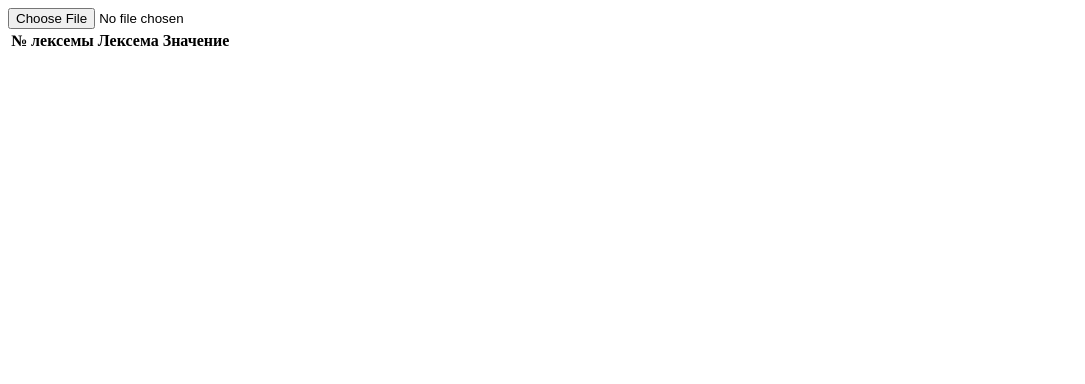
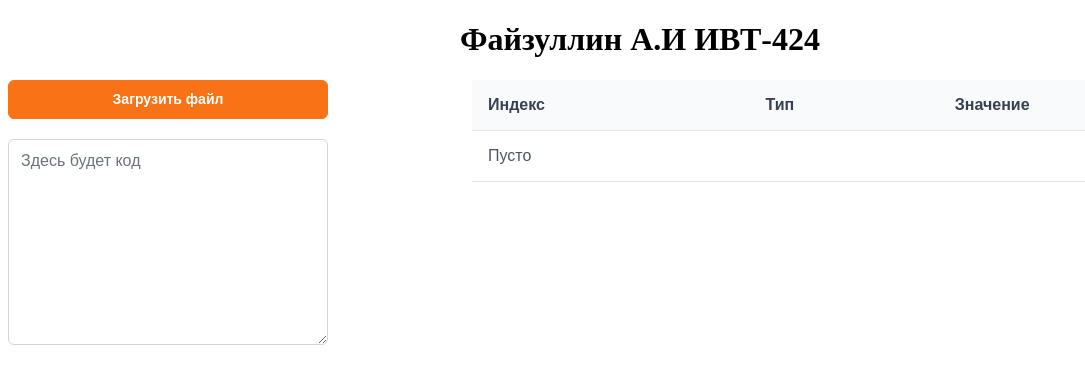
Before and after one commit to TNasiB/spo-complier, a React (Vite) app: page / in a window 1280 px wide. Shown: the top 384 px of the page, without its empty margins (0-1085 px from the left). Built offline with nearby package versions, Linux system fonts and the light colour scheme; a web font is replaced by a local one.

Commit message:
fix fazik

```diff
--- a/package.json
+++ b/package.json
@@ -10,6 +10,8 @@
     "preview": "vite preview"
   },
   "dependencies": {
+    "primereact": "^10.2.1",
+    "quill": "^1.3.7",
     "react": "^18.2.0",
     "react-dom": "^18.2.0",
     "sass": "^1.69.5"
--- a/src/App.tsx
+++ b/src/App.tsx
@@ -1,10 +1,17 @@
-import React, { useState } from "react";
+import React, { useRef, useState } from "react";
+import { Button } from "primereact/button";
+import { DataTable } from "primereact/datatable";
+import { Column } from "primereact/column";
+import { InputTextarea } from "primereact/inputtextarea";
+import { Message } from "primereact/message";
 
 const LoopOperatorAnalyzer: React.FC = () => {
   const [tokens, setTokens] = useState<
     { number: number; lexeme: string; value: string }[]
   >([]);
-  const [error, setError] = useState<string>("");
+  const [error, setError] = useState<string[]>([]);
+  const inputRef = useRef<HTMLInputElement | null>(null);
+  const [code, setCode] = useState("");
 
   const handleFileUpload = (event: React.ChangeEvent<HTMLInputElement>) => {
     const file = event.target.files && event.target.files[0];
@@ -14,6 +21,7 @@ const LoopOperatorAnalyzer: React.FC = () => {
       reader.onload = (e) => {
         if (e.target && e.target.result) {
           const content = e.target.result as string;
+          setCode(content);
           const lexemes = lexicalAnalysis(content);
           setTokens(lexemes);
         }
@@ -57,7 +65,7 @@ const LoopOperatorAnalyzer: React.FC = () => {
             value: word,
           });
         } else {
-          setError(`Ошибка в строке ${lineIndex + 1}: ${word}`);
+          setError((prev) => [...prev, `Ошибка в строке ${lineIndex + 1}: ${word}`]);
         }
       });
     });
@@ -67,26 +75,38 @@ const LoopOperatorAnalyzer: React.FC = () => {
 
   return (
     <div>
-      <input type="file" onChange={handleFileUpload} />
-      {error && <p>{error}</p>}
-      <table>
-        <thead>
-          <tr>
-            <th>№ лексемы</th>
-            <th>Лексема</th>
-            <th>Значение</th>
-          </tr>
-        </thead>
-        <tbody>
-          {tokens.map((token) => (
-            <tr key={token.number}>
-              <td>{token.number}</td>
-              <td>{token.lexeme}</td>
-              <td>{token.value}</td>
-            </tr>
-          ))}
-        </tbody>
-      </table>
+      <center>
+        <h1> Файзуллин А.И ИВТ-424</h1>
+        {error && <p>{error}</p>}
+      </center>
+
+      <div style={{ display: "flex", justifyContent: "space-between" }}>
+        <div style={{ display: "flex", flexDirection: "column", gap: "20px" }}>
+          <Button
+            size="small"
+            label="Загрузить файл"
+            severity="warning"
+            onClick={() => {
+              if (inputRef.current !== null) {
+                inputRef.current.click();
+              }
+            }}
+          />
+          <input
+            ref={inputRef}
+            style={{ display: "none" }}
+            type="file"
+            onChange={handleFileUpload}
+          />
+          <InputTextarea value={code} rows={10} cols={30} placeholder="Здесь будет код" />
+        </div>
+
+        <DataTable value={tokens} tableStyle={{ minWidth: "50rem" }} emptyMessage="Пусто">
+          <Column field="number" header="Индекс"></Column>
+          <Column field="lexeme" header="Тип"></Column>
+          <Column field="value" header="Значение"></Column>
+        </DataTable>
+      </div>
     </div>
   );
 };
--- a/src/main.tsx
+++ b/src/main.tsx
@@ -1,9 +1,13 @@
 import React from "react";
 import ReactDOM from "react-dom/client";
 import App from "./App.tsx";
+import { PrimeReactProvider } from "primereact/api";
+import "primereact/resources/themes/lara-light-cyan/theme.css";
 
 ReactDOM.createRoot(document.getElementById("root")!).render(
   <React.StrictMode>
-    <App />
+    <PrimeReactProvider>
+      <App />
+    </PrimeReactProvider>
   </React.StrictMode>
 );
```
Also changed, not shown: 2 other files (tests, documents, lock files or other folders).
